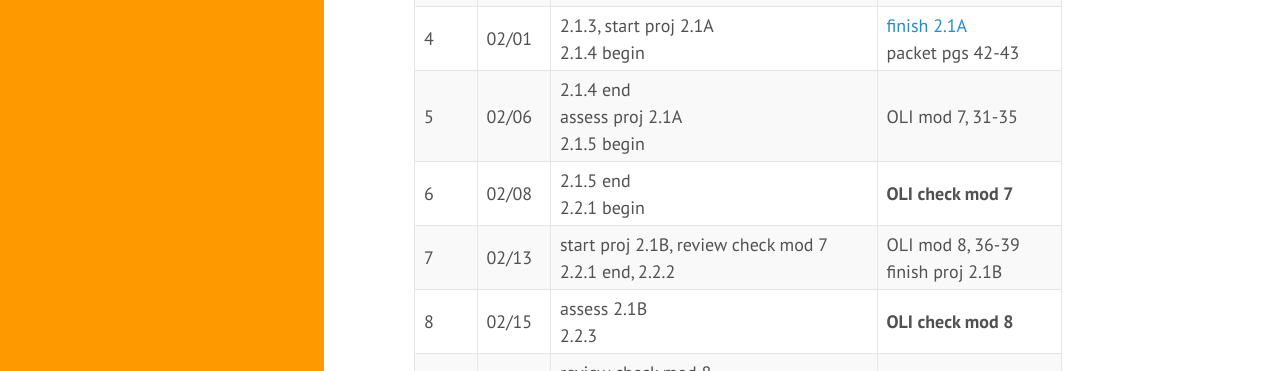
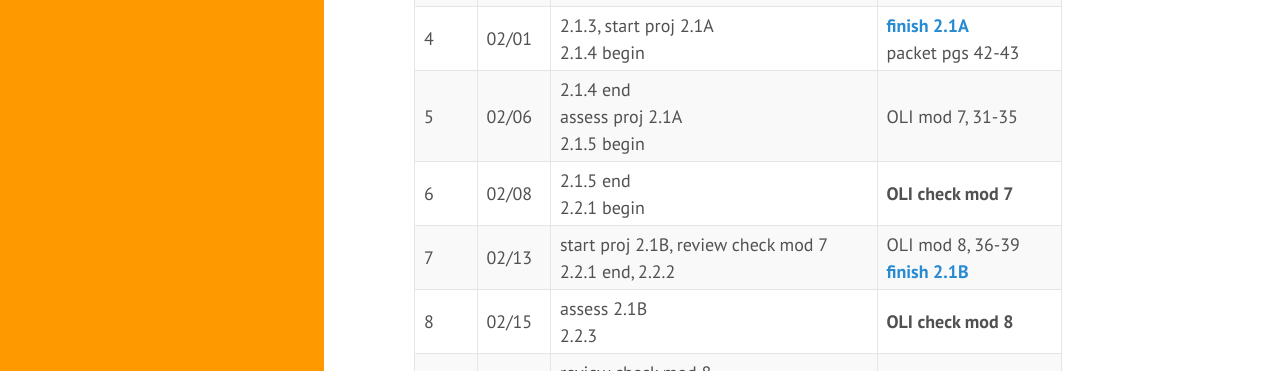
Before and after one commit to gastonstat/math206, a Jekyll site: the page built from calendar.md, in a window 1280 px wide and 900 px high, scrolled down 432 px. Shown: the top 371 px of the window. Built offline with Jekyll 4.4.1, drawn with Linux system fonts in a browser that asks for light colours; nearby versions of some CDN libraries.

Commit message:
calendar: add <b> around projs

```diff
--- a/calendar.md
+++ b/calendar.md
@@ -43,7 +43,7 @@
       <td>02/01</td>
       <td>2.1.3, start proj 2.1A<br>
           2.1.4 begin</td>
-      <td><a href="../projects/project-2-1A.pdf">finish 2.1A</a><br>packet pgs 42-43</td>
+      <td><b><a href="../projects/project-2-1A.pdf">finish 2.1A</a></b><br>packet pgs 42-43</td>
     </tr>
     <tr>
       <td>5</td>
@@ -62,7 +62,7 @@
       <td>02/13</td>
       <td>start proj 2.1B, review check mod 7<br>
           2.2.1 end, 2.2.2</td>
-      <td>OLI mod 8, 36-39<br>finish proj 2.1B</td>
+      <td>OLI mod 8, 36-39<br><b><a href="../projects/project-2-1B.pdf">finish 2.1B</a></b></td>
     </tr>
     <tr>
       <td>8</td>
```
